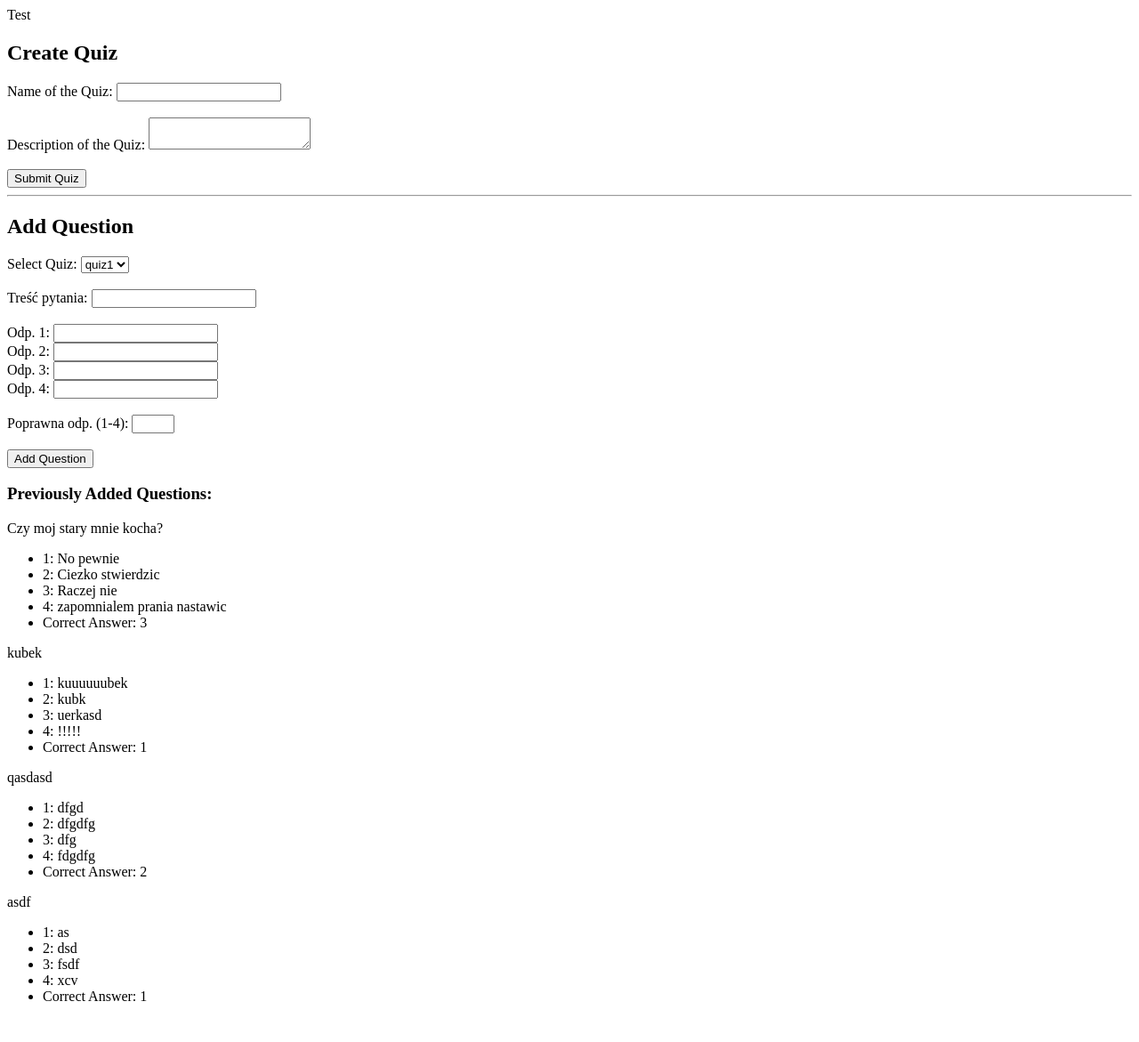
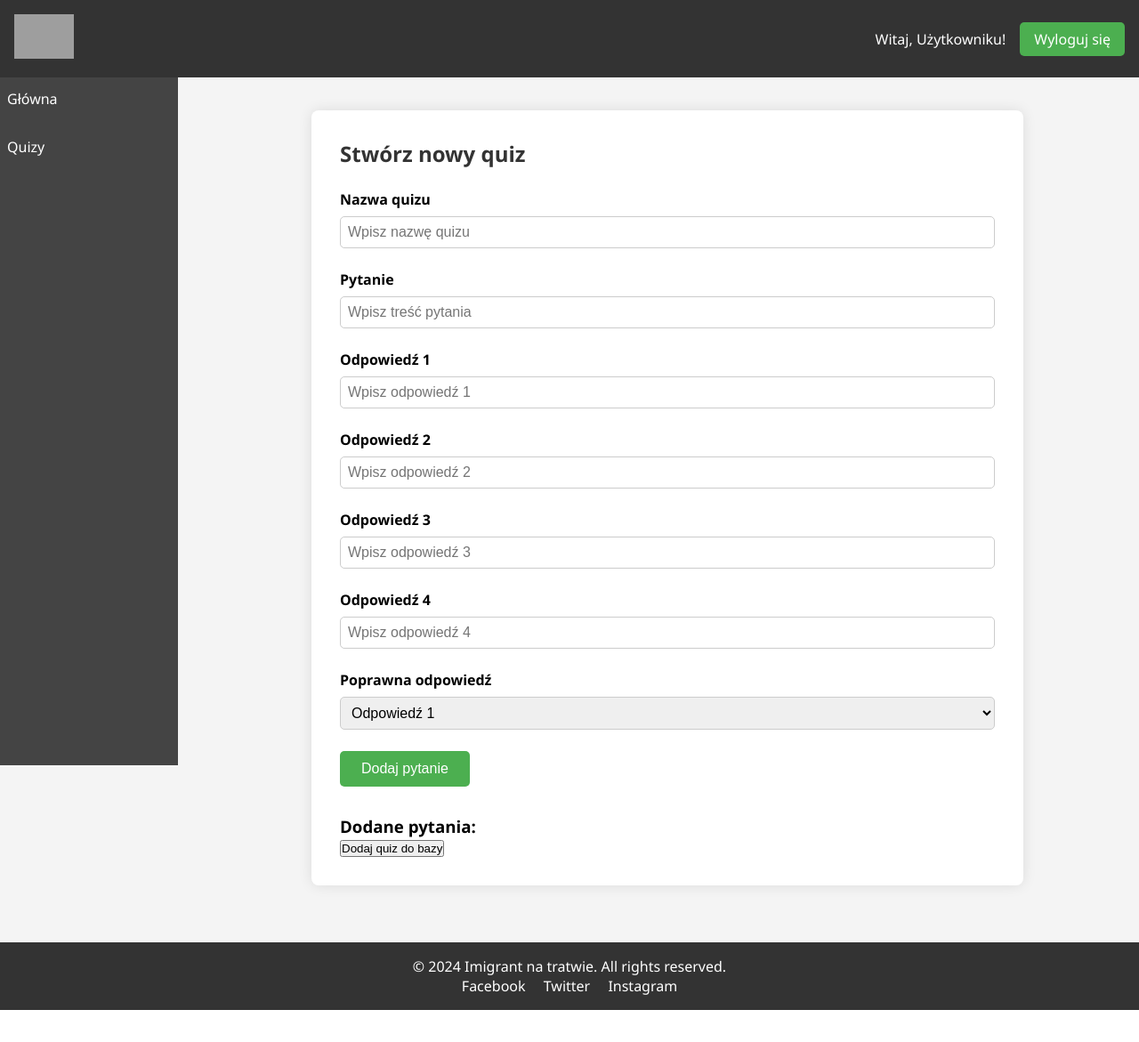
Before and after one commit to Kszyszka/zabka-learning, a Django app: page /quiz/create/ in a window 1280 px wide. Shown: the whole page at 89% size. After the commit the page ends 1135 px from the top, so only its background shows below. Run offline with Django 5.2, Linux system fonts and the light colour scheme; data comes from the database, SQL or seed files in the repository; grey boxes are pictures that could not be loaded.

Commit message:
moved html files to templates. changed the structure of the 2 quiz html files (createquiz & quizy). configured urls and views to move between the 3 screens in /quiz. added path to static in settings.py. wiecej grzechow nie pamietam

```diff
--- a/project/quizAPP/views.py
+++ b/project/quizAPP/views.py
@@ -14,34 +14,37 @@ def home(request):
 
 def create_quiz(request):
     if request.method == 'POST':
-        quiz_form = QuizForm(request.POST)
-        if quiz_form.is_valid():
-            quiz = quiz_form.save(commit=False)
-            quiz.created_by = request.user  # Set the current user
-            quiz.save()
+        quiz_title = request.POST.get('quiz-name')
+        questions = request.POST.getlist('questions')
 
-            # Optionally, add a success message
-            messages.success(request, 'Quiz created successfully!')
+        # Create the Quiz
+        quiz = Quiz.objects.create(
+            title=quiz_title,
+            created_by=request.user
+        )
 
-            # Store the quiz ID in the session
-            request.session['current_quiz_id'] = quiz.id
+        # Add Questions to Quiz
+        for question_data in questions:
+            question_text = question_data['question_text']
+            answer1 = question_data['answer1']
+            answer2 = question_data['answer2']
+            answer3 = question_data['answer3']
+            answer4 = question_data['answer4']
+            correct_answer = question_data['correct_answer']
 
-            return redirect('quiz_list')  # Redirect to quiz list or any other page
-    else:
-        quiz_form = QuizForm()
+            Question.objects.create(
+                quiz=quiz,
+                question_text=question_text,
+                answer1=answer1,
+                answer2=answer2,
+                answer3=answer3,
+                answer4=answer4,
+                correct_answer=correct_answer
+            )
 
-    # Ensure the question form is empty when rendering the create_quiz form
-    question_form = QuestionForm()
-    quizzes = Quiz.objects.all()
-    previous_questions = Question.objects.all()
+        return redirect('quizlist')  # Redirect to the quiz list view
 
-    context = {
-        'quiz_form': quiz_form,
-        'question_form': question_form,
-        'quizzes': quizzes,
-        'previous_questions': previous_questions,
-    }
-    return render(request, f'{basepath}quizwizard.html', context)
+    return render(request, 'quiz/login_createquiz.html')
 
 
 
@@ -68,7 +71,7 @@ def add_question(request):
 
 def quiz_list(request):
     quizzes = Quiz.objects.all()  # Replace Quiz with your actual Quiz model - to be added once
-    return render(request, 'quiz/quizlist.html', {'quizzes': quizzes})  # Replace with your actual template for quiz list
+    return render(request, 'quiz/login_quizy.html', {'quizzes': quizzes})  # Replace with your actual template for quiz list
 
 def question_list(request, quiz_id):
     quiz = get_object_or_404(Quiz, id=quiz_id)
--- a/project/src/settings.py
+++ b/project/src/settings.py
@@ -118,7 +118,11 @@ USE_TZ = True
 # Static files (CSS, JavaScript, Images)
 # https://docs.djangoproject.com/en/5.0/howto/static-files/
 
-STATIC_URL = 'static/'
+STATIC_URL = '/static/'
+
+STATICFILES_DIRS = [
+    os.path.join(BASE_DIR, "static"),
+]
 
 # Default primary key field type
 # https://docs.djangoproject.com/en/5.0/ref/settings/#default-auto-field
--- a/project/static/login_createquiz.html
+++ b/project/templates/quiz/login_createquiz.html
@@ -1,15 +1,16 @@
+{% load static %}
 <!DOCTYPE html>
 <html lang="pl">
 <head>
     <meta charset="UTF-8">
     <meta name="viewport" content="width=device-width, initial-scale=1.0">
     <title>Imigrant na tratwie</title>
-    <link rel="stylesheet" href="css/login.css">
+    <link rel="stylesheet" href="{% static 'css/login.css' %}">
 </head>
 <body>
     <header>
         <div class="logo">
-            <img src="rzapka.png" alt="imigrant">
+            <img src="{% static 'images/rzapka.png' %}" alt="imigrant">
         </div>
         <div class="login">
             <span id="username-display">Witaj, Użytkowniku!</span>
@@ -18,9 +19,8 @@
     </header>
     <nav>
         <ul>
-            <li><a href="login_panel.html">Główna</a></li>
-            <li><a href="login_quizy.html">Quizy</a></li>
-
+            <li><a href="{% url 'home' %}">Główna</a></li>
+            <li><a href="{% url 'quizlist' %}">Quizy</a></li>
         </ul>
     </nav>
     <main>
@@ -79,6 +79,6 @@
             <a href="#">Instagram</a>
         </div>
     </footer>
-    <script src="js/addquiz.js"></script>
+    <script src="{% static 'js/addquiz.js' %}"></script>
 </body>
 </html>
```
Also changed, not shown: project/templates/quiz/login_quizy.html (renamed from project/static/login_quizy.html, +6 -5 lines), project/templates/aboutus.html (renamed from project/static/aboutus.html), project/templates/contact.html (renamed from project/static/contact.html), project/templates/login_panel.html (renamed from project/static/login_panel.html), project/templates/mainpage.html (renamed from project/static/mainpage.html), project/templates/signup.html (renamed from project/static/signup.html), project/templates/statute.html (renamed from project/static/statute.html).
